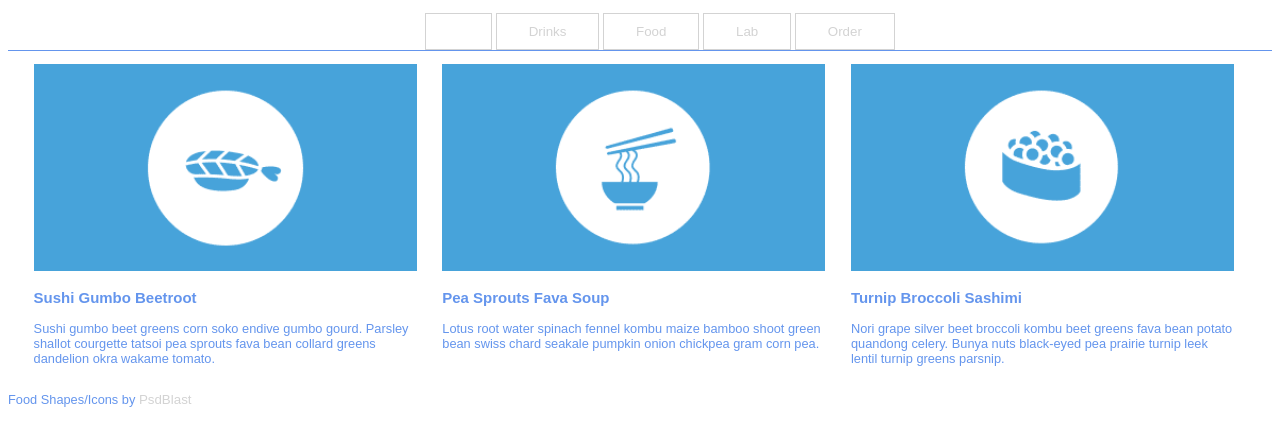
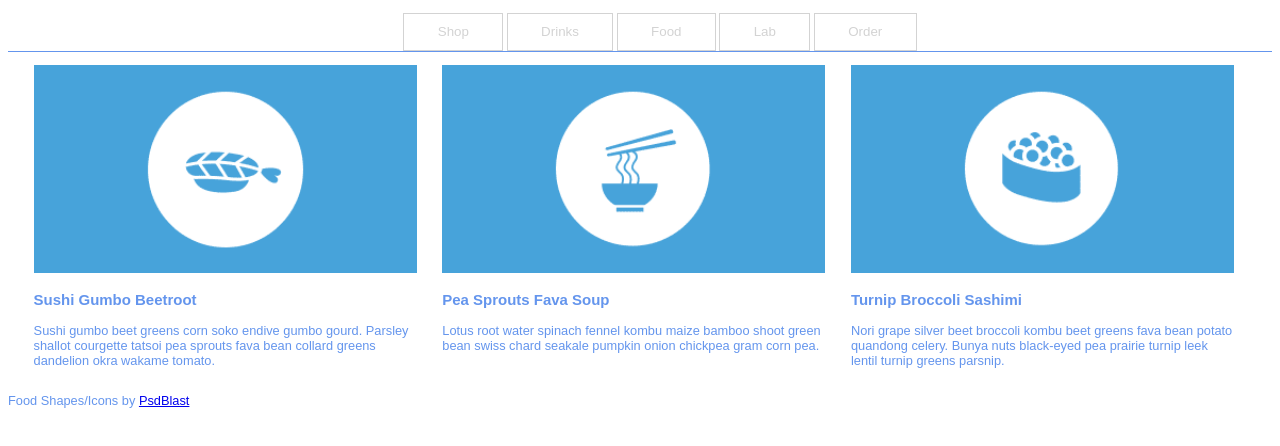
Before and after one commit to jorgehjr84/TIY-Assignments, a website: page FullWidthTabs/index.html in a window 1280 px wide. Drawn offline with Linux system fonts and the light colour scheme.

Commit message:
Tabs are switching, but with a weird animation

```diff
--- a/FullWidthTabs/css/styles.css
+++ b/FullWidthTabs/css/styles.css
@@ -59,7 +59,7 @@ li {
 }
 
 /*links in tabs color change*/
-a {
+li {
 	font-size: 10pt;
 	color: lightgrey;
 	text-decoration: none;
--- a/FullWidthTabs/index.html
+++ b/FullWidthTabs/index.html
@@ -39,34 +39,19 @@
     <div id="tabs" class="tabs">
       <nav>
         <ul>
-          <li>
-            <a href="#section-1" class="icons-shop">
-              <svg viewBox="0,0,100,25" class="icons-shop">
+          <li rel="#section-1">Shop</li>
+
+              <!-- <svg viewBox="0,0,100,25" class="icons-shop">
                 <use xlink:href="icon-1"></use>
-              </svg>
+              </svg> -->
+          <li rel="#section-2">Drinks</li>
 
-            </a>
-          </li>
-          <li>
-            <a href="#section-2" class="icon-cup">
-              <span>Drinks</span>
-            </a>
-          </li>
-          <li>
-            <a href="#section-3" class="icon-food">
-              <span>Food</span>
-            </a>
-          </li>
-          <li>
-            <a href="#section-4" class="icon-lab">
-              <span>Lab</span>
-            </a>
-          </li>
-          <li>
-            <a href="#section-5" class="icon-truck">
-              <span>Order</span>
-            </a>
-          </li>
+          <li rel="#section-3">Food</li>
+
+          <li rel="#section-4">Lab</li>
+
+          <li rel="#section-5">Order</li>
+
         </ul>
       </nav>
       <div class="content">
--- a/FullWidthTabs/js/scripts.js
+++ b/FullWidthTabs/js/scripts.js
@@ -1,24 +1,64 @@
-$(document).ready(function(){
+$(document).ready(function() {
 
-	$('.tabs li').on('click', function(){
 
-			//figure out which panel to show
-			var panelToShow = $(this).attr('a');
-			// Hide current panel
-			$('.tabs .content-current').hide(function(){
+$('.tabs nav ul li').on('click',function(){
 
-				$('#' + panelToShow).show();
-			});
-
-			// Show New Panel
-
+	//figure out which panel to show
+	var tabToShow = $(this).attr('rel');
+	//hide current panel
+	$('.tabs .content-current').hide(function(){
+		$('' + tabToShow).show(function(){
+			$(this).addClass('content-current');
+		});
 
 
 	});
+	//show new panel
+
+
+});
+
 
 
 
 });
+
+
+
+
+
+
+  // $('.tabs li').on('click', function() {
+	//
+	// 	$('.tabs li.content-current').removeClass('content-current');
+	// 	$(this).addClass('content-current');
+	//
+	// 	// //figure out which panel to show
+  //    var panelToShow = $(this).attr('rel');
+	//
+	// 	// // Hide current panel
+  //    $('.tabs .content-current').hide(0,(showNextTab);
+	//
+	// 	  function showNextTab(){
+	// 	 	$(this).removeClass('content-current');
+  //      //Show new panel
+  //      $('section' + panelToShow).show(function(){
+  //        $(this).addClass('.content-current');
+	// 		});//End of showNextTab
+	//
+	//  		});//End of hide function
+	//
+	//
+	// 		});//End of click function
+	//
+	// 	}); // End document ready function
+	//
+	//
+	//
+  //   // Show New Panel
+
+
+
 
 
 
```
